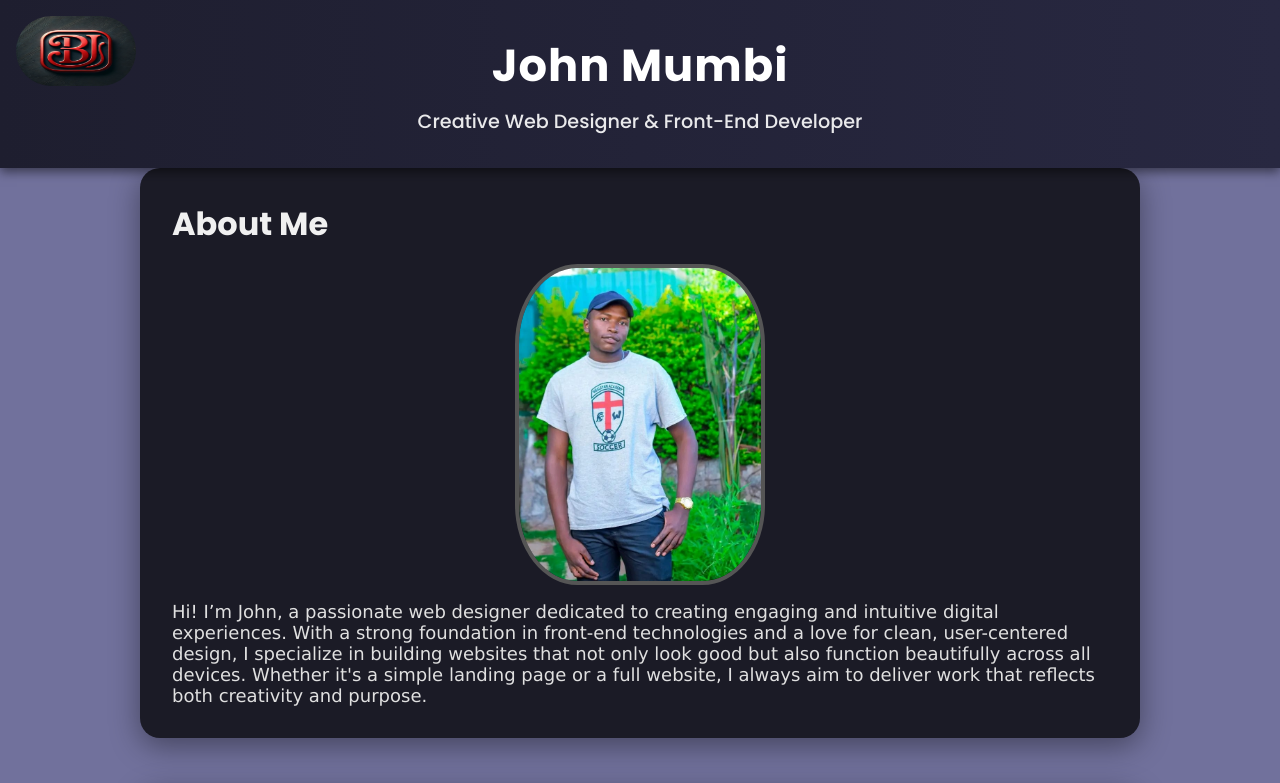
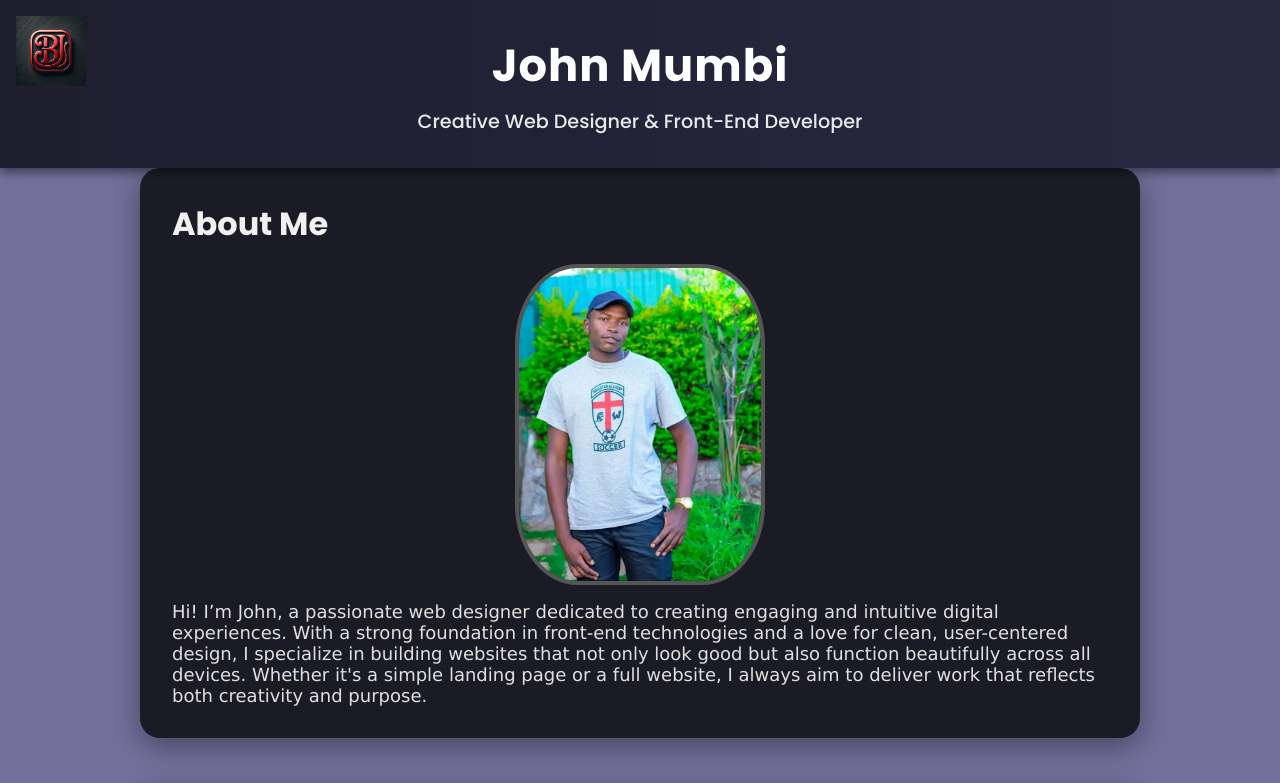
Before and after one commit to Bagara666/My-Portfolio, a plain HTML site: page index.html in a window 1280 px wide. Shown: the top 783 px of the page. Drawn offline with Linux system fonts and the light colour scheme.

Commit message:
Update index.html

```diff
--- a/index.html
+++ b/index.html
@@ -53,6 +53,7 @@
     .about-container {
       display: flex;
       flex-direction: column;
+      padding:auto;
       align-items: center;
       font-family: 'Lucida Sans', 'Lucida Sans Regular', 'Lucida Grande', 'Lucida Sans Unicode', Geneva, Verdana, sans-serif;
       font-size: large;
@@ -129,7 +130,7 @@
 </head>
 <body>
   <header>
-    <img src="profile-pic.webp" alt="Logo" class="logo" width="120px" style="border-radius: 80px;">
+    <img src="profile-pic.webp" alt="Logo" class="logo">
     <h1>John Mumbi</h1>
     <p>Creative Web Designer & Front-End Developer</p>
   </header>
```
